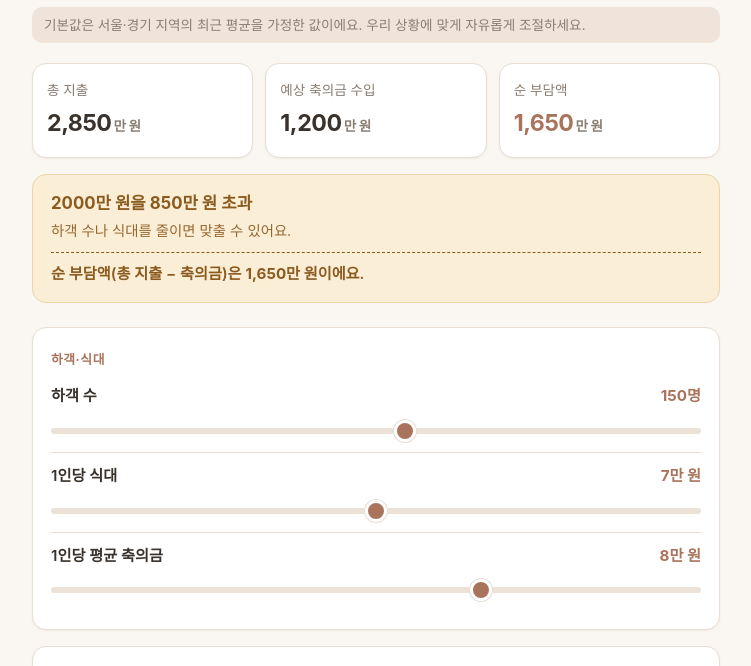
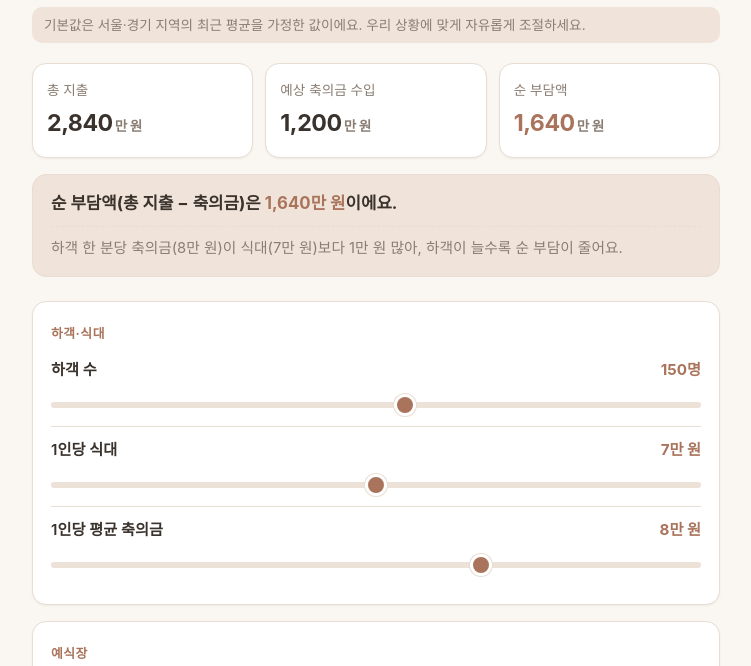
Before and after one commit to Jin02/wedding-budget-calculator, a plain HTML site: page index.html in a window 1280 px wide. Shown: the part 117-783 px from the top of the page, without its empty margins (264-1015 px from the left). Drawn offline with Linux system fonts and the light colour scheme.

Commit message:
Detail the 기타 category and remove the 2,000만 원 goal
Split the single 기타 slider into 7 line items (invitations, favors,
bouquet, MC/song, pyebaek, helpers, reserve). Drop the 2,000만 원 target
and its pass/fail verdict in favor of a neutral summary panel showing net
cost plus a per-guest meal-vs-gift insight. Totals now sum by item role so
the calc scales with any number of cost items.

```diff
--- a/index.html
+++ b/index.html
@@ -3,7 +3,7 @@
 <head>
 <meta charset="UTF-8" />
 <meta name="viewport" content="width=device-width, initial-scale=1.0" />
-<title>결혼식 예산 계산기 (목표 2000만 원)</title>
+<title>결혼식 예산 계산기</title>
 <style>
   :root {
     --bg: #faf6f1;
@@ -15,13 +15,8 @@
     --border: #e8ddd2;
     --track: #ece2d7;
 
-    --ok-bg: #e7f3e3;
     --ok-text: #336b37;
-    --ok-border: #c3e0bd;
-
-    --warn-bg: #fbeed6;
     --warn-text: #8a5a1f;
-    --warn-border: #ecd5a8;
 
     --shadow: 0 1px 2px rgba(58, 50, 44, 0.06);
   }
@@ -37,13 +32,8 @@
       --border: #3a332e;
       --track: #443c35;
 
-      --ok-bg: #28361f;
       --ok-text: #a8d49b;
-      --ok-border: #3c5230;
-
-      --warn-bg: #3d3320;
       --warn-text: #e6bd7e;
-      --warn-border: #5a4a2c;
 
       --shadow: 0 1px 2px rgba(0, 0, 0, 0.25);
     }
@@ -119,40 +109,30 @@
 
   .card.net .value { color: var(--point); }
 
-  /* 판정 메시지 */
-  .verdict {
+  /* 요약 패널 */
+  .summary {
+    background: var(--point-soft);
+    border: 1px solid var(--border);
     border-radius: 14px;
     padding: 16px 18px;
     margin-bottom: 24px;
-    border: 1px solid transparent;
+    color: var(--text);
   }
 
-  .verdict.ok {
-    background: var(--ok-bg);
-    color: var(--ok-text);
-    border-color: var(--ok-border);
+  .summary .net {
+    font-size: 1.05rem;
+    font-weight: 700;
   }
 
-  .verdict.warn {
-    background: var(--warn-bg);
-    color: var(--warn-text);
-    border-color: var(--warn-border);
-  }
+  .summary .net strong { color: var(--point); }
 
-  .verdict .headline {
-    font-size: 1.05rem;
-    font-weight: 700;
-    margin-bottom: 4px;
-  }
-
-  .verdict .sub { font-size: 0.9rem; opacity: 0.9; }
-
-  .verdict .net {
+  .summary .insight {
     margin-top: 10px;
     padding-top: 10px;
-    border-top: 1px dashed currentColor;
-    font-size: 0.95rem;
-    font-weight: 600;
+    border-top: 1px dashed var(--border);
+    font-size: 0.92rem;
+    color: var(--muted);
+    line-height: 1.55;
   }
 
   /* 슬라이더 그룹 */
@@ -341,7 +321,7 @@
 <body>
   <div class="wrap">
     <header>
-      <h1>결혼식 예산 계산기 (목표 2000만 원)</h1>
+      <h1>결혼식 예산 계산기</h1>
       <p>슬라이더를 움직여 우리 조건에 맞춰보세요. 혼수·신혼여행은 제외한 순수 예식 비용이에요. 축의금은 회수되는 돈이라 순 부담액은 따로 계산돼요.</p>
       <p class="note">기본값은 서울·경기 지역의 최근 평균을 가정한 값이에요. 우리 상황에 맞게 자유롭게 조절하세요.</p>
     </header>
@@ -361,7 +341,7 @@
       </div>
     </section>
 
-    <div id="verdict" class="verdict ok" aria-live="polite"></div>
+    <div id="summary" class="summary" aria-live="polite"></div>
 
     <div id="controls"></div>
 
@@ -396,9 +376,9 @@
     {
       title: "하객·식대",
       items: [
-        { id: "guests", label: "하객 수", min: 30, max: 250, step: 10, value: 150, unit: "명" },
-        { id: "meal", label: "1인당 식대", min: 4, max: 10, step: 0.5, value: 7, unit: "만 원" },
-        { id: "gift", label: "1인당 평균 축의금", min: 0, max: 12, step: 0.5, value: 8, unit: "만 원" },
+        { id: "guests", label: "하객 수", min: 30, max: 250, step: 10, value: 150, unit: "명", role: "count" },
+        { id: "meal", label: "1인당 식대", min: 4, max: 10, step: 0.5, value: 7, unit: "만 원", role: "perGuestCost" },
+        { id: "gift", label: "1인당 평균 축의금", min: 0, max: 12, step: 0.5, value: 8, unit: "만 원", role: "perGuestGift" },
       ],
     },
     {
@@ -425,12 +405,18 @@
     {
       title: "기타",
       items: [
-        { id: "etc", label: "기타 (청첩장·답례품·부케·사회/축가 사례·폐백 등)", min: 0, max: 400, step: 50, value: 200, unit: "만 원" },
+        { id: "invitation", label: "청첩장 (모바일·종이)", min: 0, max: 50, step: 5, value: 15, unit: "만 원" },
+        { id: "favors", label: "답례품 (하객 답례 선물)", min: 0, max: 150, step: 10, value: 40, unit: "만 원" },
+        { id: "bouquet", label: "부케·부토니에", min: 0, max: 50, step: 5, value: 15, unit: "만 원" },
+        { id: "mc", label: "사회·축가·연주 사례", min: 0, max: 100, step: 5, value: 30, unit: "만 원" },
+        { id: "pyebaek", label: "폐백·이바지 (폐백음식·폐백실)", min: 0, max: 150, step: 10, value: 40, unit: "만 원" },
+        { id: "helper", label: "본식 도우미·메이크업 헬퍼", min: 0, max: 50, step: 5, value: 20, unit: "만 원" },
+        { id: "reserve", label: "예비비·기타 소품 (식전영상·식순지·방명록 등)", min: 0, max: 200, step: 10, value: 30, unit: "만 원" },
       ],
     },
   ];
 
-  const TARGET = 2000;
+  const allItems = groups.flatMap((g) => g.items);
   const inputs = {};
 
   function fmt(n) {
@@ -477,7 +463,6 @@
       input.step = item.step;
       input.value = item.value;
       input.setAttribute("aria-label", item.label);
-      input.dataset.unit = item.unit;
 
       input.addEventListener("input", recalc);
 
@@ -493,43 +478,50 @@
 
   function recalc() {
     const v = {};
-    for (const id in inputs) v[id] = parseFloat(inputs[id].value);
+    allItems.forEach((item) => { v[item.id] = parseFloat(inputs[item.id].value); });
 
     // 슬라이더 옆 현재값 표시
-    for (const id in inputs) {
-      const unit = inputs[id].dataset.unit;
-      document.getElementById("cur-" + id).textContent = fmtVal(v[id]) + unit;
-    }
+    allItems.forEach((item) => {
+      document.getElementById("cur-" + item.id).textContent = fmtVal(v[item.id]) + item.unit;
+    });
 
-    const mealTotal = v.guests * v.meal;
-    const total = mealTotal + v.venue + v.sdm + v.snap + v.suit + v.jewelry + v.yedan + v.etc;
-    const giftIncome = v.guests * v.gift;
+    // 역할별 합산: count(하객 수)는 제외, perGuestCost/Gift는 하객 수로 곱하고, 나머지는 일시금
+    const guests = v.guests;
+    let total = 0;
+    let giftIncome = 0;
+    allItems.forEach((item) => {
+      if (item.role === "count") return;
+      if (item.role === "perGuestCost") total += guests * v[item.id];
+      else if (item.role === "perGuestGift") giftIncome += guests * v[item.id];
+      else total += v[item.id];
+    });
     const net = total - giftIncome;
 
     document.getElementById("out-total").textContent = fmt(total);
     document.getElementById("out-gift").textContent = fmt(giftIncome);
     document.getElementById("out-net").textContent = fmt(net);
 
-    const verdict = document.getElementById("verdict");
-    const netLine = `순 부담액(총 지출 − 축의금)은 <strong>${fmt(net)}만 원</strong>이에요.`;
+    const netLine =
+      net >= 0
+        ? `순 부담액(총 지출 − 축의금)은 <strong>${fmt(net)}만 원</strong>이에요.`
+        : `축의금이 총 지출보다 많아, 오히려 <strong>${fmt(-net)}만 원</strong> 남아요.`;
 
-    if (total <= TARGET) {
-      verdict.className = "verdict ok";
-      verdict.innerHTML =
-        `<div class="headline">목표 2000만 원 안에 들어와요 🎉</div>` +
-        `<div class="net">${netLine}</div>`;
+    const diff = v.gift - v.meal;
+    let insight;
+    if (diff > 0) {
+      insight = `하객 한 분당 축의금(${fmtVal(v.gift)}만 원)이 식대(${fmtVal(v.meal)}만 원)보다 ${fmtVal(diff)}만 원 많아, 하객이 늘수록 순 부담이 줄어요.`;
+    } else if (diff === 0) {
+      insight = `하객 한 분당 축의금과 식대가 ${fmtVal(v.meal)}만 원으로 같아, 하객 수는 순 부담액에 큰 영향이 없어요.`;
     } else {
-      const over = total - TARGET;
-      verdict.className = "verdict warn";
-      verdict.innerHTML =
-        `<div class="headline">2000만 원을 ${fmt(over)}만 원 초과</div>` +
-        `<div class="sub">하객 수나 식대를 줄이면 맞출 수 있어요.</div>` +
-        `<div class="net">${netLine}</div>`;
+      insight = `하객 한 분당 식대(${fmtVal(v.meal)}만 원)가 축의금(${fmtVal(v.gift)}만 원)보다 ${fmtVal(-diff)}만 원 많아, 하객이 늘수록 순 부담이 커져요.`;
     }
+
+    document.getElementById("summary").innerHTML =
+      `<div class="net">${netLine}</div>` +
+      `<div class="insight">${insight}</div>`;
   }
 
   // ---- 설정 공유 (링크 / 코드) ----
-  const allItems = groups.flatMap((g) => g.items);
   const codeBox = document.getElementById("code-box");
   const shareStatus = document.getElementById("share-status");
 
```
